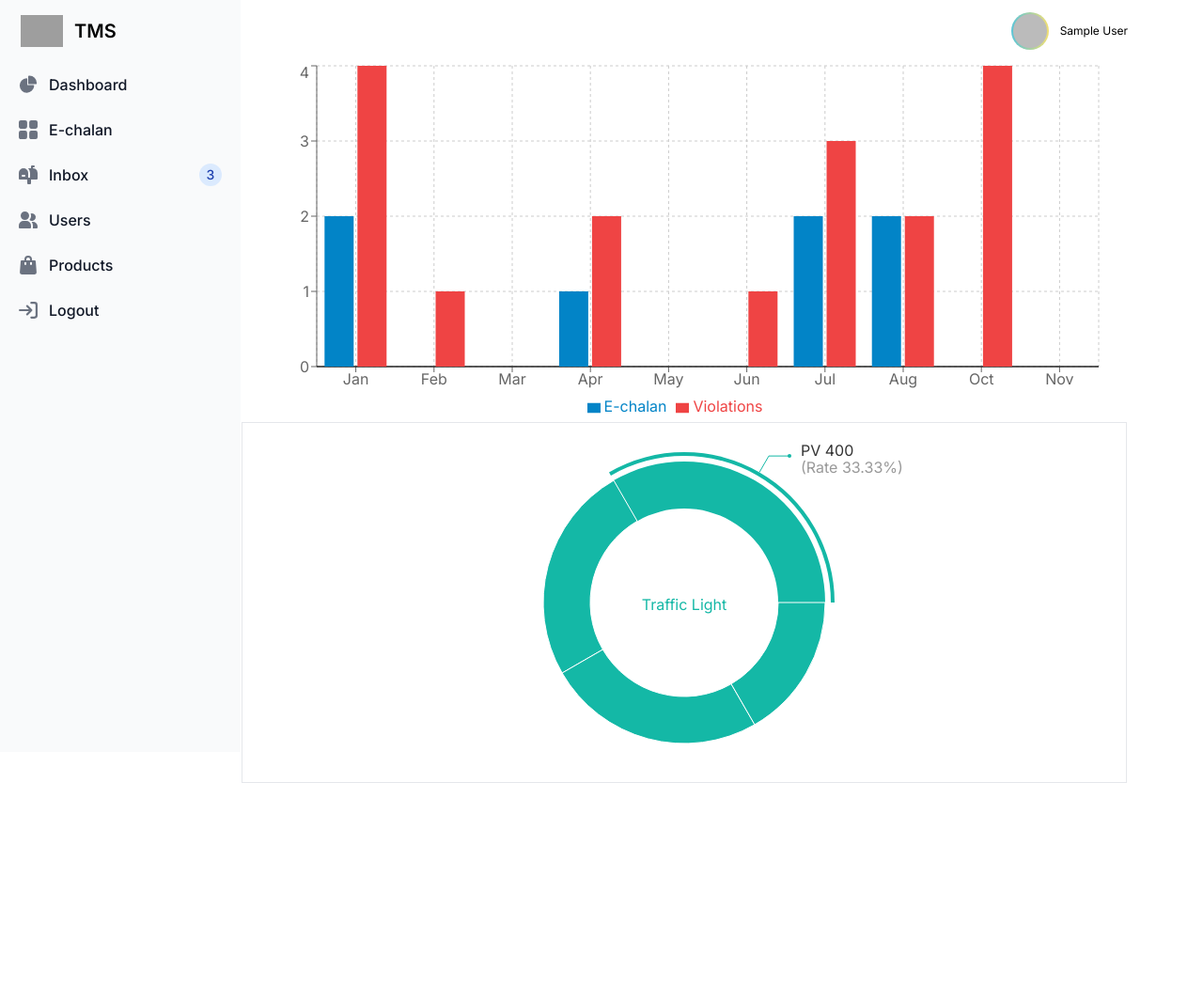
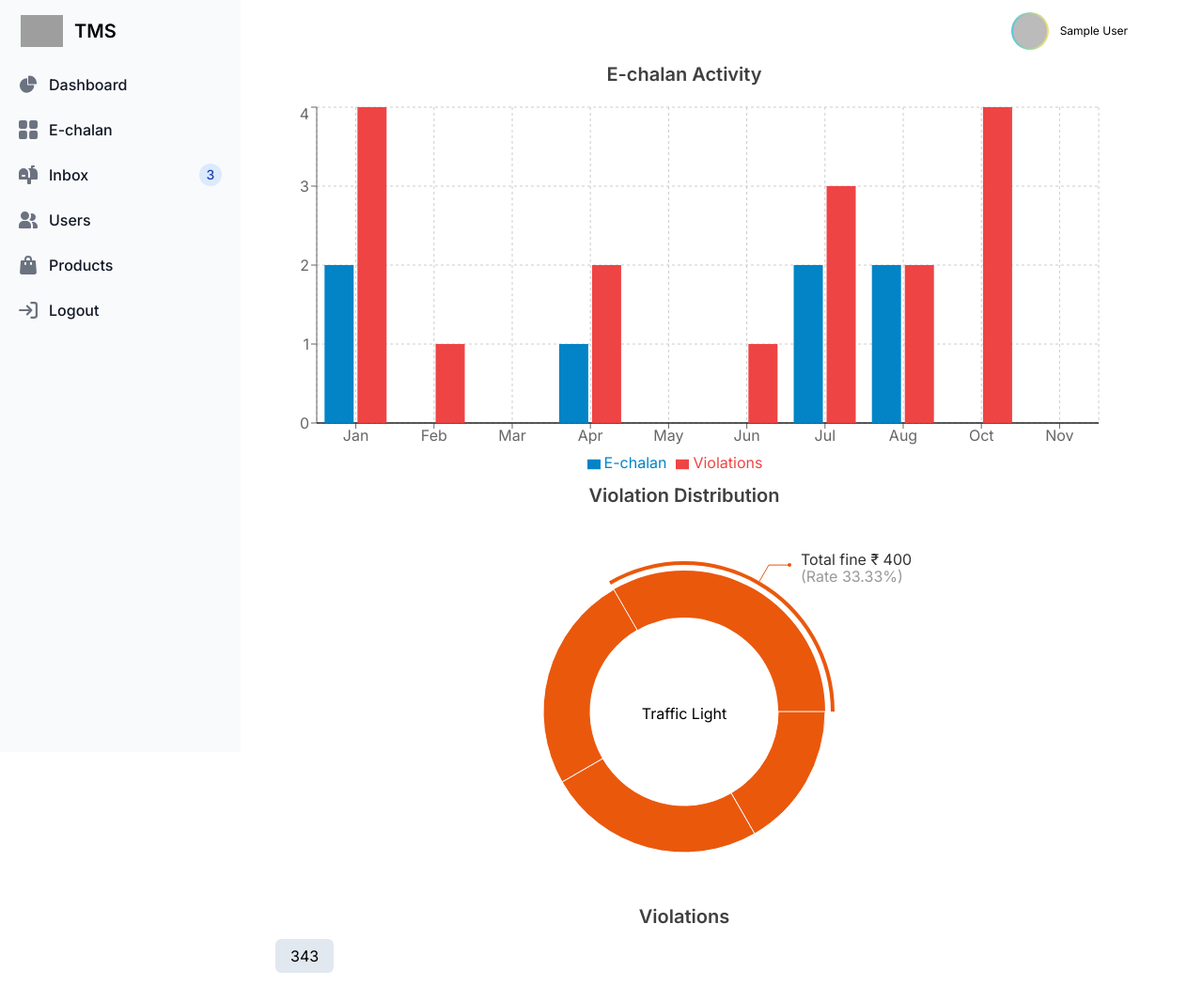
Before and after one commit to dibkb/trafficmanage--two, a Next.js app: page /dashboard in a window 1280 px wide. Shown: the whole page at 94% size. Before the commit the page ends 834 px from the top, so only its background shows below. Built offline with nearby package versions, Linux system fonts and the light colour scheme; no server answers; sample sign-in values are in the browser's storage; grey boxes are pictures that could not be loaded.

Commit message:
dashboard layout

```diff
--- a/src/app/dashboard/layout.tsx
+++ b/src/app/dashboard/layout.tsx
@@ -159,7 +159,7 @@ export default function DashboardLayout({
         </div>
       </aside>
       <main className="ml-64 mr-20 relative border border-transparent">
-        <nav className="fixed right-[80px] my-3">
+        <nav className="fixed right-[80px] my-3 bg-white z-50">
           {session?.user && (
             <div className="flex justify-end items-center gap-3">
               {session?.user?.image && (
--- a/src/app/dashboard/page.tsx
+++ b/src/app/dashboard/page.tsx
@@ -5,11 +5,25 @@ import Piechart from "@/components/charts/Piechart";
 export default function Dashboard() {
   return (
     <main className="">
-      <div className="w-full h-96">
+      <div className="w-full h-[400px]">
+        <h1 className="mb-4 text-center text-xl font-semibold text-neutral-700">
+          E-chalan Activity
+        </h1>
         <Barchart />
       </div>
-      <div className="w-full h-96 border">
+      <div className="w-full h-[400px] mt-12">
+        <h1 className="mb-4 text-center text-xl font-semibold text-neutral-700">
+          Violation Distribution
+        </h1>
         <Piechart />
+      </div>
+      <div className="w-full mt-12">
+        <h1 className="mb-4 text-center text-xl font-semibold text-neutral-700">
+          Violations
+        </h1>
+        <main className="ml-9 mb-9">
+          <span className="bg-slate-200 px-4 py-2 rounded-md">343</span>
+        </main>
       </div>
     </main>
   );
--- a/src/components/charts/Piechart.tsx
+++ b/src/components/charts/Piechart.tsx
@@ -6,8 +6,6 @@ const data = [
   { name: "No parking", value: 300 },
   { name: "No entry", value: 200 },
 ];
-const COLORS = ["#0088FE", "#00C49F", "#FFBB28", "#FF8042"];
-const RADIAN = Math.PI / 180;
 
 const renderActiveShape = (props: any) => {
   const RADIAN = Math.PI / 180;
@@ -33,10 +31,9 @@ const renderActiveShape = (props: any) => {
   const ex = mx + (cos >= 0 ? 1 : -1) * 22;
   const ey = my;
   const textAnchor = cos >= 0 ? "start" : "end";
-
   return (
     <g>
-      <text x={cx} y={cy} dy={8} textAnchor="middle" fill={fill}>
+      <text x={cx} y={cy} dy={8} textAnchor="middle">
         {payload.name}
       </text>
       <Sector
@@ -68,7 +65,7 @@ const renderActiveShape = (props: any) => {
         y={ey}
         textAnchor={textAnchor}
         fill="#333"
-      >{`PV ${value}`}</text>
+      >{`Total fine ₹ ${value}`}</text>
       <text
         x={ex + (cos >= 0 ? 1 : -1) * 12}
         y={ey}
@@ -85,7 +82,6 @@ const renderActiveShape = (props: any) => {
 export default class Piechart extends PureComponent {
   static demoUrl =
     "https://codesandbox.io/s/pie-chart-with-customized-active-shape-y93si";
-
   state = {
     activeIndex: 0,
   };
@@ -108,7 +104,7 @@ export default class Piechart extends PureComponent {
             cy="50%"
             innerRadius={100}
             outerRadius={150}
-            fill="#14b8a6"
+            fill="#ea580c"
             dataKey="value"
             onMouseEnter={this.onPieEnter}
           />
```
